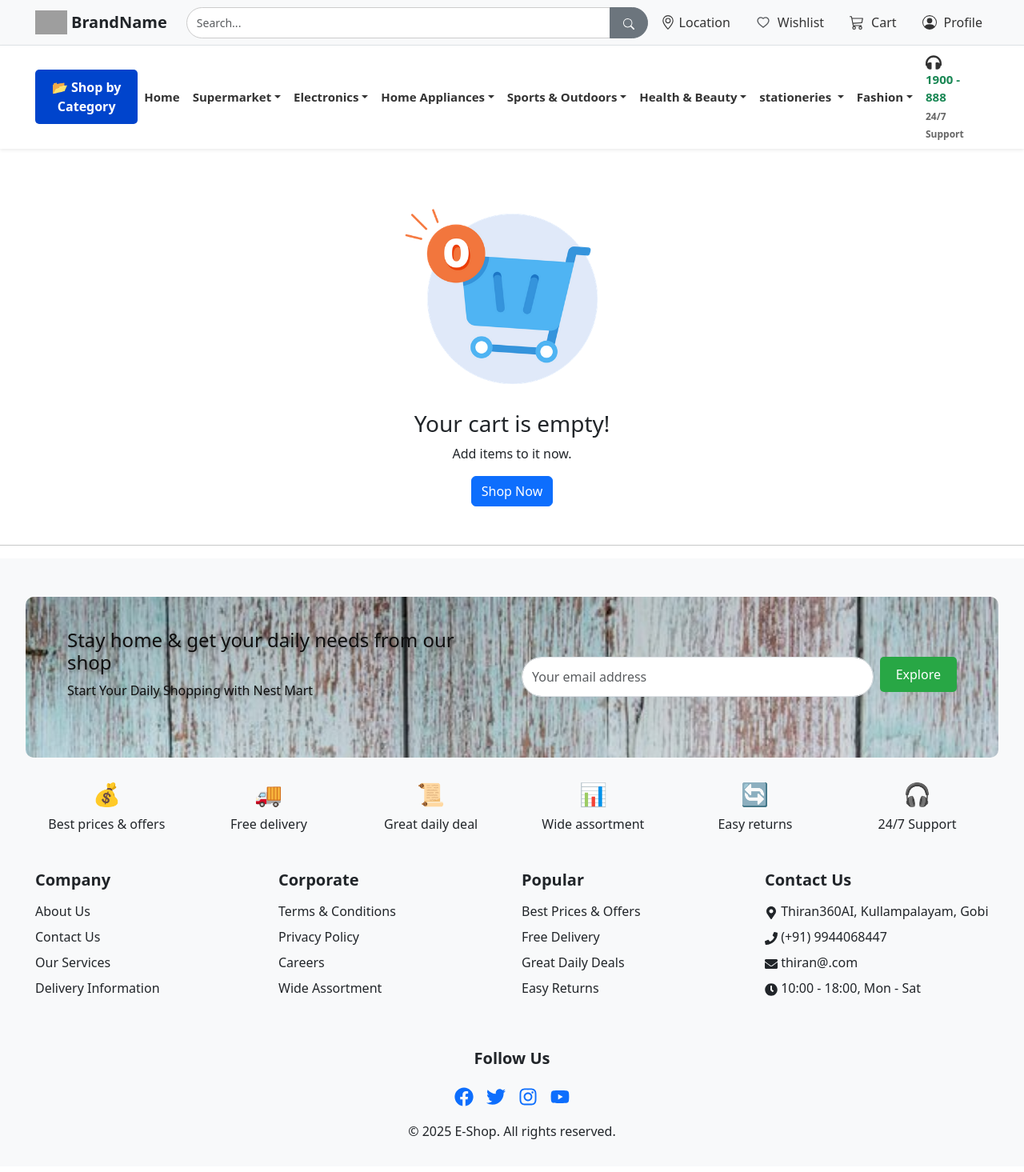
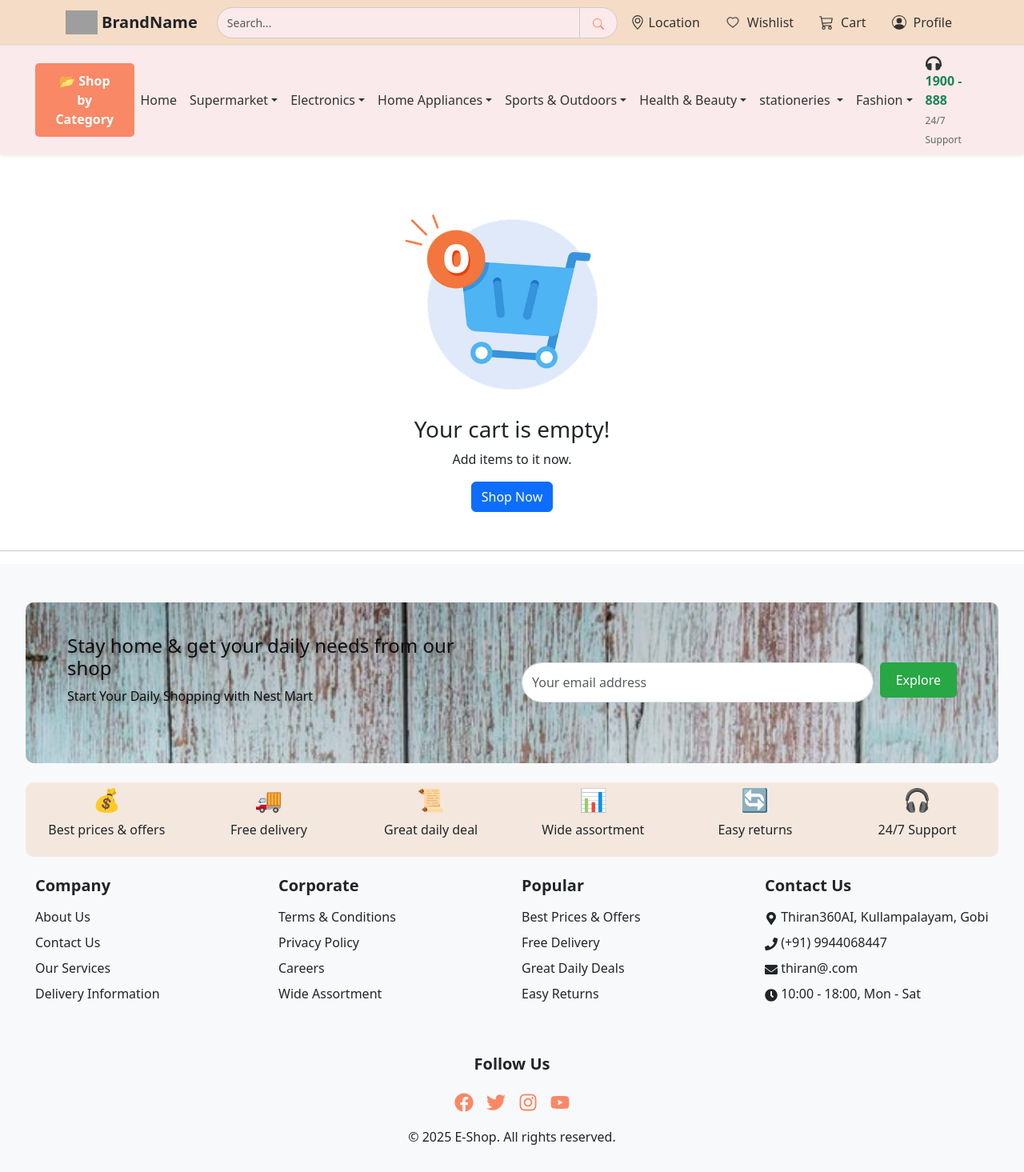
Before and after one commit to gunaprasath2002/e-app, a React (Create React App) app: page /cart in a window 1280 px wide. Shown: the whole page at 80% size. Built offline with nearby package versions, Linux system fonts and the light colour scheme; grey boxes are pictures that could not be loaded.

Commit message:
gdsgfsdfds

```diff
--- a/src/components/Footer.js
+++ b/src/components/Footer.js
@@ -11,7 +11,7 @@ import "../components/footer.css";
 const Footer = () => {
   return (
     <motion.footer
-      className="bg-light text-dark pt-5 pb-3"
+      className="text-dark pt-5 pb-3"
       initial={{ opacity: 0, y: 50 }}
       animate={{ opacity: 1, y: 0 }}
       transition={{ duration: 0.6 }}
@@ -55,7 +55,7 @@ const Footer = () => {
         <br />
 
         {/* Features Section */}
-        <Row className="text-center mb-4">
+        <Row className="text-center mb-4" style={{ backgroundColor: "#f4e8de", borderRadius: "10px" }}>
           {[
             { title: "Best prices & offers", icon: "💰" },
             { title: "Free delivery", icon: "🚚" },
@@ -122,20 +122,20 @@ const Footer = () => {
         </Row>
 
         {/* Social Media & Copyright */}
-        <Row className="mt-5 text-center">
+        <Row className="mt-5 text-center" >
           <Col>
             <h5>Follow Us</h5>
             {[
-              { icon: <FaFacebook />, link: "#" },
-              { icon: <FaTwitter />, link: "#" },
-              { icon: <FaInstagram />, link: "#" },
-              { icon: <FaYoutube />, link: "#" }
+              { icon: <FaFacebook style={{ color: "#F98866" }}/>, link: "#" },
+              { icon: <FaTwitter style={{ color: "#F98866" }}/>, link: "#" },
+              { icon: <FaInstagram style={{ color: "#F98866" }}/>, link: "#" },
+              { icon: <FaYoutube style={{ color: "#F98866" }}/>, link: "#" }
             ].map((social, index) => (
               <motion.a
                 key={index}
                 href={social.link}
                 className="mx-2 fs-4"
-                whileHover={{ scale: 1.3, color: "#28a745" }}
+                whileHover={{ scale: 1.3, color: "#F98866" }}
                 transition={{ duration: 0.2 }}
               >
                 {social.icon}
--- a/src/components/Header.js
+++ b/src/components/Header.js
@@ -103,7 +103,7 @@ const activeSubcategory = activeCategory?.subcategories.find(
         animate={{ opacity: 1, y: 0 }}
         transition={{ duration: 0.5 }}
       > */}
-<Navbar bg="white" variant="light" expand="lg" className="w-100 border-top py-0 sticky-top shadow-sm">
+<Navbar expand="lg" className="w-100 border-top py-0 sticky-top shadow-sm" style={{ backgroundColor: "#FBEAEB" }}>
         <Container fluid>
           <Navbar.Toggle aria-controls="bottom-navbar" className="mx-auto">
             <FaBars />
@@ -120,7 +120,7 @@ const activeSubcategory = activeCategory?.subcategories.find(
                   setExpandedSubcategory(null);
                 }}
               >
-                <button className="category-btn">📂 Shop by Category</button>
+                <button className="category-btn" style={{backgroundColor: "#F98866"}}>📂 Shop by Category</button>
 
                 <AnimatePresence>
                   {hoveredMain && (
--- a/src/components/TopHeader.js
+++ b/src/components/TopHeader.js
@@ -127,8 +127,8 @@ const Navbar = () => {
 
   return (
     <>
-      <nav className="navbar navbar-expand-lg navbar-light bg-light shadow-sm sticky-top">
-        <div className="container-fluid d-flex align-items-center justify-content-between flex-nowrap">
+      <nav className="navbar navbar-expand-lg navbar-light shadow-sm sticky-top">
+        <div className="container d-flex align-items-center justify-content-between flex-nowrap">
           {/* Left Side: Logo & Brand */}
           {!showSearchBar && (
             <div className="d-flex align-items-center">
@@ -168,7 +168,7 @@ const Navbar = () => {
               )}
               <div className="input-group search-box">
                 <input className="form-control form-control-sm" type="search" placeholder="Search..." />
-                <button className="btn btn-secondary btn-sm" type="submit"><BsSearch /></button>
+                <button className="btn btn-sm" type="submit"><BsSearch /></button>
               </div>
             </form>
           </div>
@@ -240,6 +240,7 @@ const Navbar = () => {
         id="mobileSidebar"
         tabIndex="-1"
         aria-labelledby="mobileSidebarLabel"
+
       >
         <div className="offcanvas-header">
           <h5 className="offcanvas-title" id="mobileSidebarLabel">Menu</h5>
--- a/src/components/header.css
+++ b/src/components/header.css
@@ -15,19 +15,34 @@
   border-radius: 20px 0 0 20px;
   border: 1px solid #ccc;
   padding: 8px 12px;
+  background-color: #FBEAEB;
+
 }
 
 /* Search Button with Slightly Reduced Padding */
 .search-container .input-group .btn {
   border-radius: 0 20px 20px 0;
-  background-color: #6c757d;
-  color: white;
-  border: 1px solid #6c757d;
+  background-color: #FBEAEB;
+  color: #F98866;
+  border: 1px solid #ccc;
   padding: 8px 16px;  /* Slightly reduced padding */
 }
 
+.search-box input {
+  border: 1px solid #ccc;
+  border-radius: 5px;
+  padding: 8px;
+  transition: box-shadow 0.3s ease-in-out;
+}
+
+.search-box input:focus {
+  box-shadow: 0 0 8px #f99c7f;
+  border-color: #F98866;
+  outline: none;
+}
 .search-container .input-group .btn:hover {
-  background-color: #5a6268;
+  background-color: #F98866;
+  color: #FBEAEB;
 }
 
 
@@ -82,7 +97,7 @@
 }
 
 .navbar.bg-white .nav-item .nav-link:hover {
-  color: #28a745 !important;
+  color: #F98866 !important;
 }
 .nav-link {
   color: #333 !important;
@@ -92,7 +107,7 @@
   gap: 5px;
 }
 .nav-link:hover {
-  color: #28a745 !important;
+  color: #F98866 !important;
 }
 /* Hide Sidebar Toggle on Desktop */
 @media (min-width: 992px) {
@@ -119,7 +134,7 @@
 
 .navbar-nav .nav-link:hover,
 .navbar-nav .dropdown-item:hover {
-  color: green !important;
+  color: #F98866 !important;
 }
 
 @media (max-width: 480px) {
@@ -144,14 +159,14 @@
 /* Search Button with Slightly Reduced Padding */
 .search-container .input-group .btn {
   border-radius: 0 20px 20px 0;
-  background-color: #6c757d;
-  color: white;
-  border: 1px solid #6c757d;
+  background-color: #FBEAEB;
+  color: #F98866;
+  border: 1px solid #ccc;
   padding: 8px 16px;  /* Slightly reduced padding */
 }
 
 .search-container .input-group .btn:hover {
-  background-color: #5a6268;
+  background-color: #F98866;
 }
 
 /* Adjust search box size for mobile */
@@ -164,7 +179,9 @@
   }
 }
 
-
+.offcanvas{
+  background-color: #f9f3ed;
+}
 /* General list styling */
 .offcanvas-body ul {
 padding: 0;
@@ -176,7 +193,7 @@ list-style: none;
 display: block;
 width: 100%;
 padding: 12px 15px;
-border-bottom: 1px solid #ddd; /* Light separator line */
+border-bottom: 1px solid #F98866; /* Light separator line */
 transition: background 0.3s ease-in-out;
 }
 
@@ -196,7 +213,7 @@ align-items: center;
 
 /* Hover effect */
 .offcanvas-body ul li:hover {
-background: #bcbcbc;
+background: #fdcbbb;
 }
 
 /* Icons in list */
@@ -252,3 +269,7 @@ color: #555;
   text-align: center;
   box-shadow: 0px 4px 6px rgba(0, 0, 0, 0.1);
 }
+
+.navbar{
+  background-color: #f5dcc6;
+}
```
